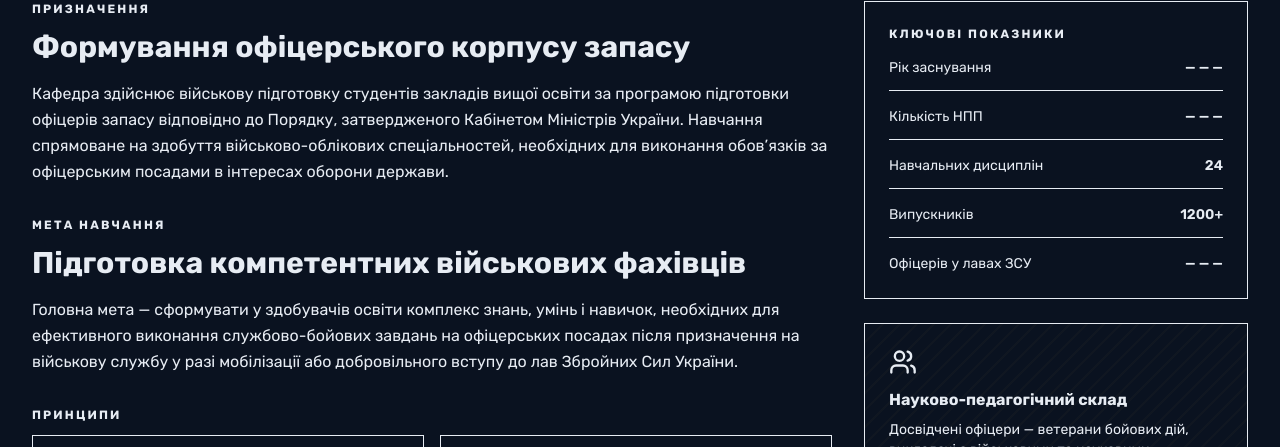
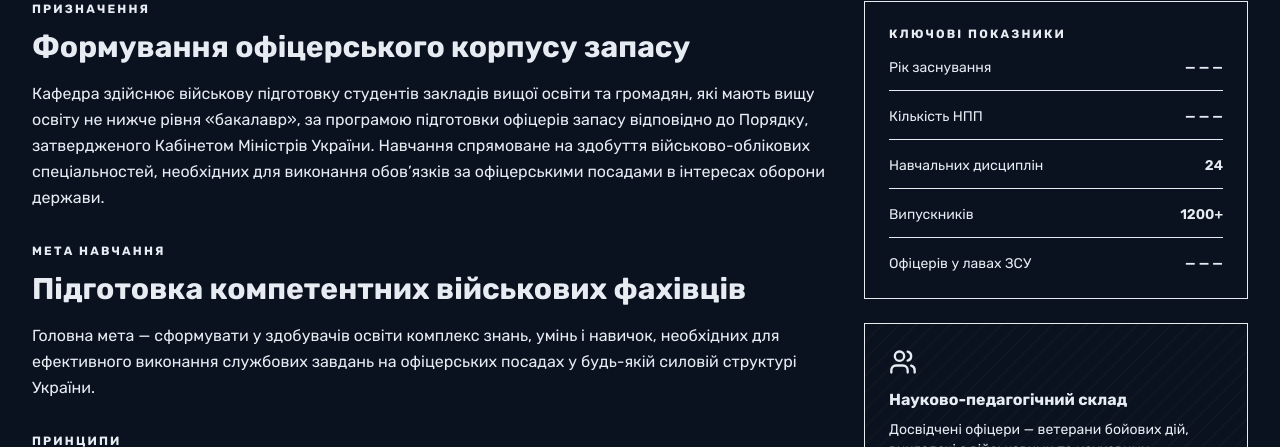
Before and after one commit to primusua-ux/kafedra-site, a Next.js app: page /about in a window 1280 px wide. Shown: the part 505-952 px from the top of the page. Built offline with nearby package versions, Linux system fonts and the light colour scheme; no server answers.

Commit message:
content: update about page body texts

```diff
--- a/src/app/about/page.tsx
+++ b/src/app/about/page.tsx
@@ -30,10 +30,11 @@ export default function AboutPage() {
               </h2>
               <p className="text-[--color-text-muted] leading-relaxed">
                 Кафедра здійснює військову підготовку студентів закладів вищої
-                освіти за програмою підготовки офіцерів запасу відповідно до
-                Порядку, затвердженого Кабінетом Міністрів України. Навчання
+                освіти та громадян, які мають вищу освіту не нижче рівня
+                «бакалавр», за програмою підготовки офіцерів запасу відповідно
+                до Порядку, затвердженого Кабінетом Міністрів України. Навчання
                 спрямоване на здобуття військово-облікових спеціальностей,
-                необхідних для виконання обов’язків за офіцерським посадами
+                необхідних для виконання обов’язків за офіцерськими посадами
                 в інтересах оборони держави.
               </p>
             </article>
@@ -48,9 +49,8 @@ export default function AboutPage() {
               <p className="text-[--color-text-muted] leading-relaxed">
                 Головна мета — сформувати у здобувачів освіти комплекс знань,
                 умінь і навичок, необхідних для ефективного виконання
-                службово-бойових завдань на офіцерських посадах після
-                призначення на військову службу у разі мобілізації або
-                добровільного вступу до лав Збройних Сил України.
+                службових завдань на офіцерських посадах у будь-якій силовій
+                структурі України.
               </p>
             </article>
 
@@ -62,7 +62,7 @@ export default function AboutPage() {
                 {[
                   { icon: Flag, title: "Державність", desc: "Виховання патріотизму, відданості Україні та військовій присязі." },
                   { icon: Compass, title: "Системність", desc: "Поєднання фундаментальної, загальновійськової та фахової підготовки." },
-                  { icon: Crosshair, title: "Практичність", desc: "Акцент на польових заняттях, стажуваннях та бойових вправах." },
+                  { icon: Crosshair, title: "Практичність", desc: "Акцент на практичних заняттях, вихованні лідерських якостей та відповідальності." },
                   { icon: Award, title: "Якість", desc: "Відповідність стандартам НАТО та сучасному бойовому досвіду ЗСУ." },
                 ].map((p) => (
                   <div key={p.title} className="border border-[--color-border] bg-[--color-bg-panel] p-5">
```
